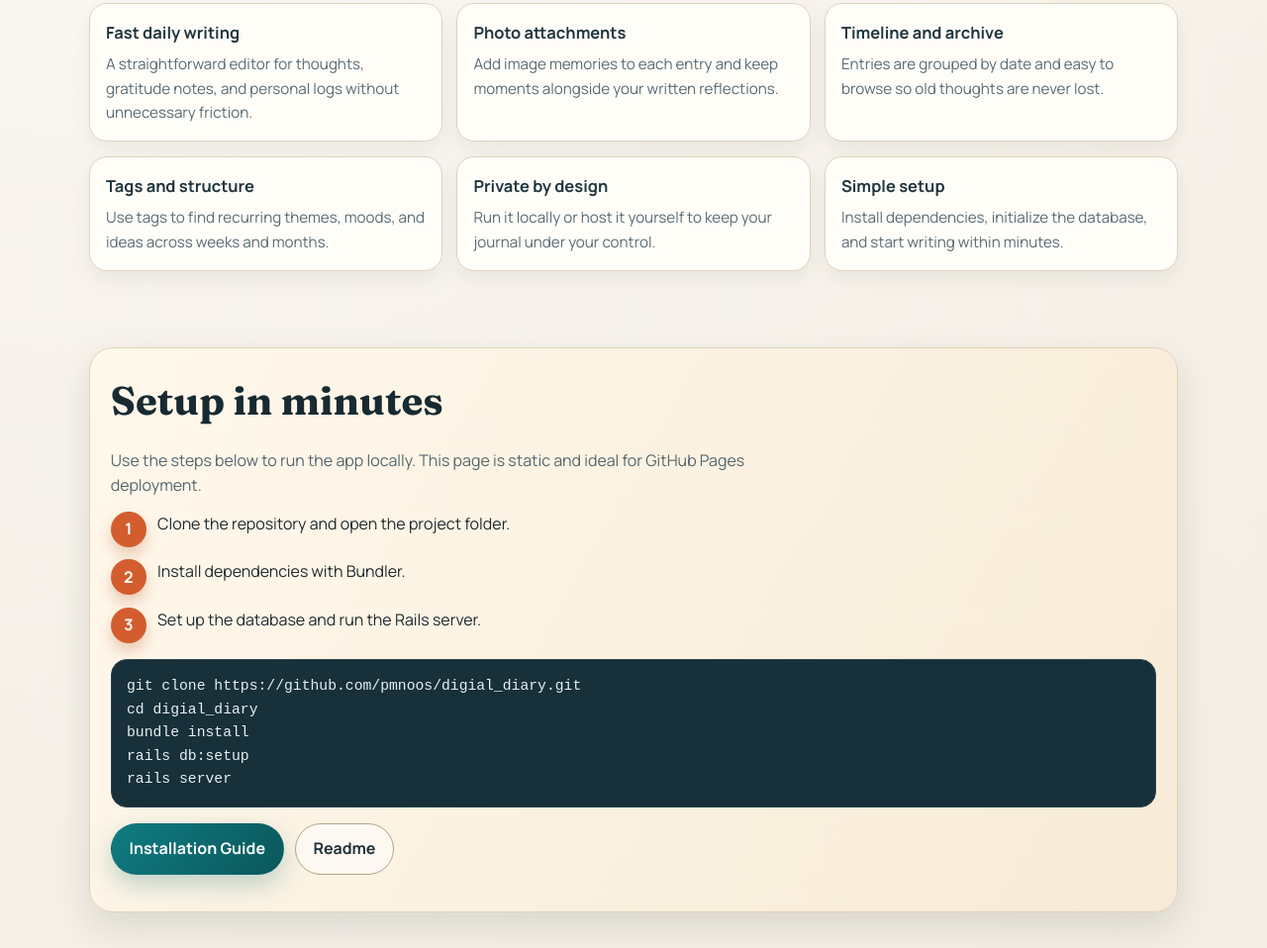
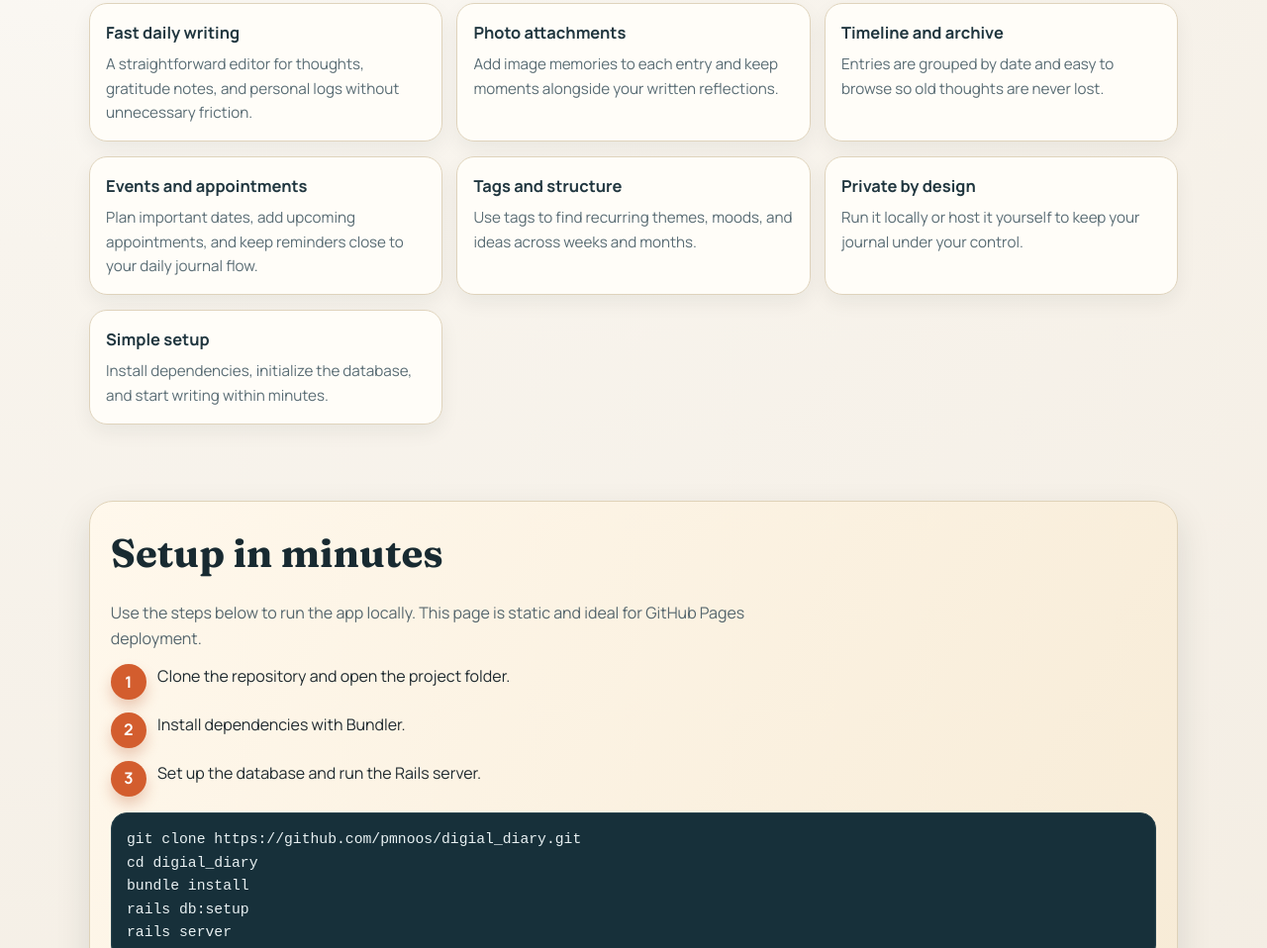
Before and after one commit to pmnoos/diary_app-landing, a plain HTML site: page index.html in a window 1280 px wide. Shown: the part 806-1764 px from the top of the page at 99% size. Drawn offline with Linux system fonts and the light colour scheme.

Commit message:
Add features section for events and appointments

```diff
--- a/index.html
+++ b/index.html
@@ -496,6 +496,10 @@
             <p>Entries are grouped by date and easy to browse so old thoughts are never lost.</p>
           </article>
           <article class="feature-card">
+            <h3>Events and appointments</h3>
+            <p>Plan important dates, add upcoming appointments, and keep reminders close to your daily journal flow.</p>
+          </article>
+          <article class="feature-card">
             <h3>Tags and structure</h3>
             <p>Use tags to find recurring themes, moods, and ideas across weeks and months.</p>
           </article>
```
